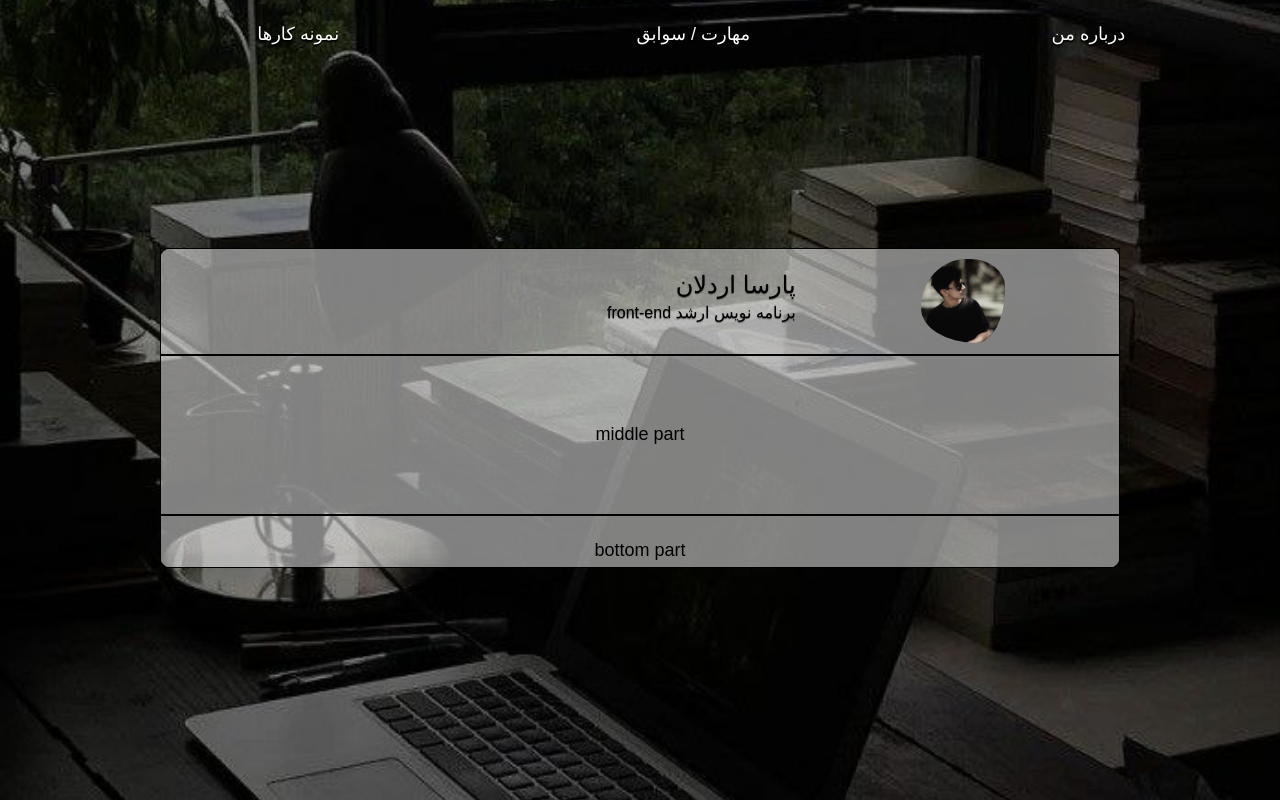
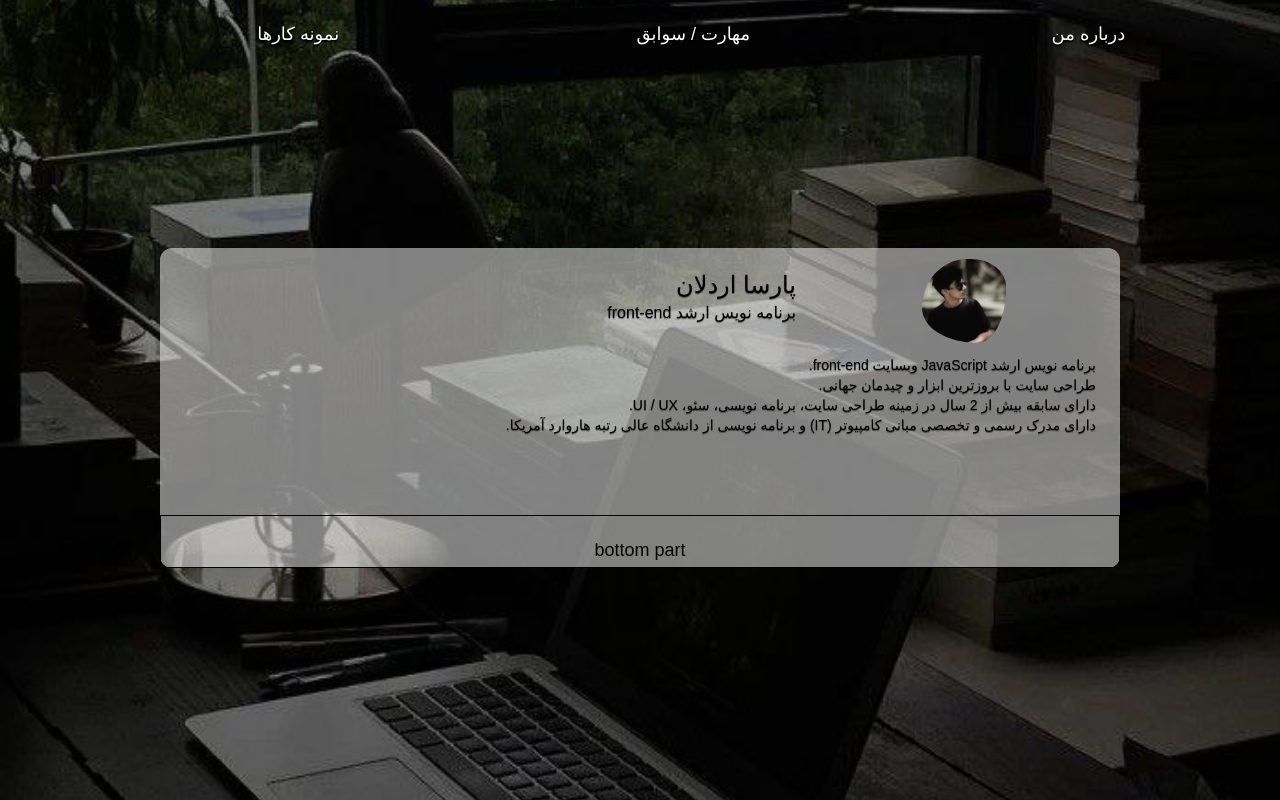
Before and after one commit to parsa-ardalan/weblog, a Next.js app: page / in a window 1280 px wide. Built offline with nearby package versions, Linux system fonts and the light colour scheme.

Commit message:
middle part of home page has been rogrammed.

```diff
--- a/pages/components/main/Middle.jsx
+++ b/pages/components/main/Middle.jsx
@@ -2,9 +2,22 @@ export default function Middle() {
 
     return (
 
-        <div className="w-full h-3/6 border pt-16">
+        <div className="w-full h-3/6">
 
-            <h1 className="text-lg text-center text-black"> middle part </h1>
+            <p dir="rtl" className="px-6 text-sm text-black text-shadow-xs text-shadow-black/50">
+
+                برنامه نویس ارشد JavaScript وبسایت front-end.
+
+                <br />
+                طراحی سایت با بروزترین ابزار و چیدمان جهانی.
+
+                <br />
+                دارای سابقه بیش از 2 سال در زمینه طراحی سایت، برنامه نویسی، سئو، UI / UX.
+
+                <br />
+                دارای مدرک رسمی و تخصصی مبانی کامپیوتر (IT) و برنامه نویسی از دانشگاه عالی رتبه هاروارد آمریکا.
+
+            </p>
 
         </div>
     )
--- a/pages/components/main/Top.jsx
+++ b/pages/components/main/Top.jsx
@@ -7,14 +7,14 @@ export default function Top() {
 
     return (
 
-        <div className="grid grid-cols-3 gap-3 w-full h-2/6 border">
+        <div className="grid grid-cols-3 gap-3 w-full h-2/6">
 
 
             {/* right part */}
 
             <div className="col-span-1 flex items-center justify-center">
 
-                <Image width={100} height={100} src={profile} className="rounded-full px-2 py-2" id="profile-picture" />
+                <Image width={100} height={100} src={profile} className="rounded-full px-2 py-2" id="profile-picture" alt="profile" />
 
             </div>
 
```
